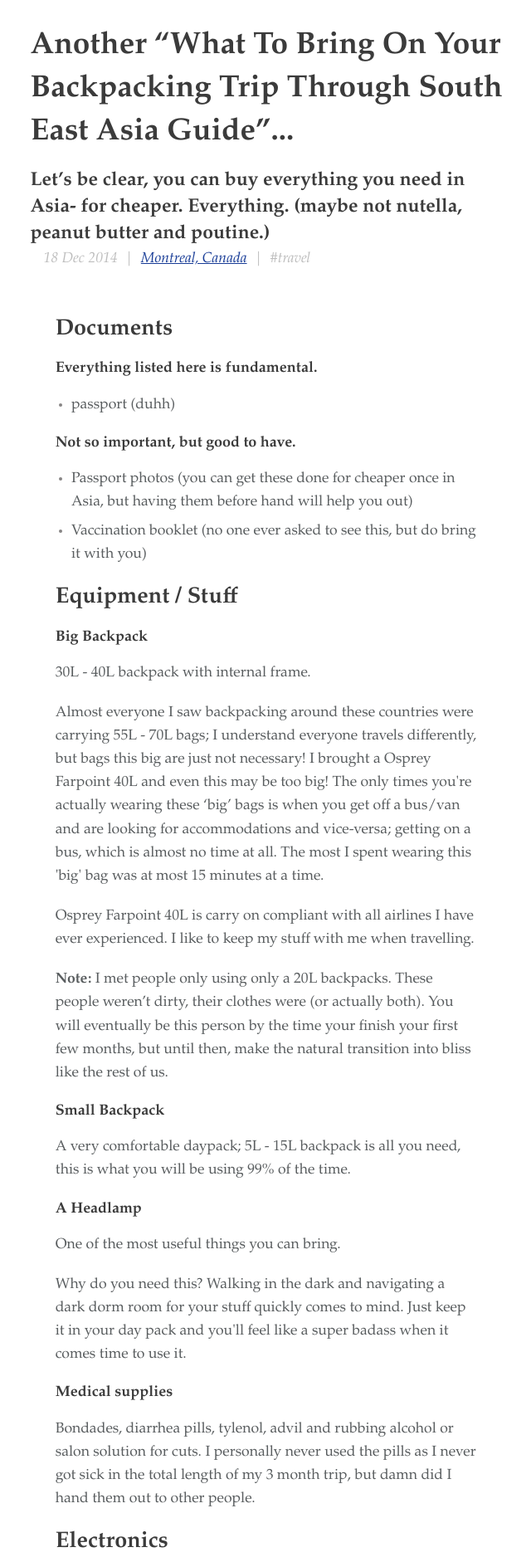
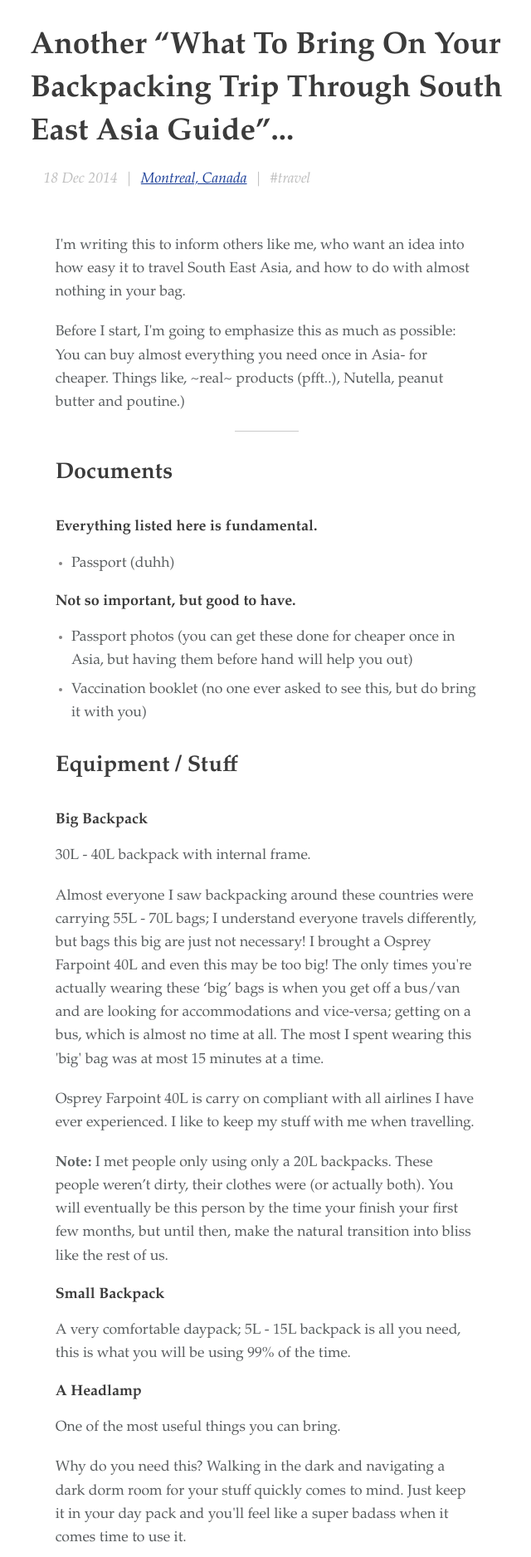
Before and after one commit to adamleithp/adamleithp.github.io, a Jekyll site: the page built from _posts/2014-12-18-Another-What-to-bring-on-your-backpacking-trip-through-South-East-Asia-guide.html, in a window 1280 px wide. Shown: the part 446-2322 px from the top of the page at 83% size, without its empty margins (237-877 px from the left). Built offline with Jekyll 4.4.1, drawn with Linux system fonts in a browser that asks for light colours; nearby versions of some CDN libraries; some web fonts are replaced; Markdown is read by kramdown in place of the engine named in the settings.

Commit message:
fixed SEA post

```diff
--- a/_posts/2014-12-18-Another-What-to-bring-on-your-backpacking-trip-through-South-East-Asia-guide.html
+++ b/_posts/2014-12-18-Another-What-to-bring-on-your-backpacking-trip-through-South-East-Asia-guide.html
@@ -1,7 +1,7 @@
 ---
 layout: blog_post
 title: Another “What to bring on your backpacking trip through South East Asia guide”...
-sub: Let’s be clear, you can buy everything you need in Asia- for cheaper. Everything. (maybe not nutella, peanut butter and poutine.)
+sub:
 city: Montreal
 country: Canada
 category: travel
@@ -9,12 +9,18 @@ imageUrl: /assets/images/
 imageName: backpacking-guide.jpg
 ---
 
+<p>I'm writing this to inform others like me, who want an idea into how easy it to travel South East Asia, and how to do with almost nothing in your bag.</p>
+
+<p>Before I start, I'm going to emphasize this as much as possible: You can buy almost everything you need once in Asia- for cheaper. Things like, ~real~ products (pfft..), Nutella, peanut butter and poutine.)</p>
+
+
+<hr>
 
 <h3>Documents</h3>
 <h5>Everything listed here is fundamental.</h5>
 
 <ul>
-	<li><p>passport (duhh)</p></li>
+	<li><p>Passport (duhh)</p></li>
 </ul>
 
 <h5>Not so important, but good to have.</h5>
--- a/assets/styles/_style.scss
+++ b/assets/styles/_style.scss
@@ -882,6 +882,9 @@ $stage-push: 4em;
     h1,h2,h3,h4,h5,h6 {
         margin-bottom: 1rem;
     }
+    h3 {
+        margin: 2rem 0 2.1rem;
+    }
     @media #{$very-small-down}{
         padding-left: 2rem;
         padding-right: 2rem;
```
Also changed, not shown: assets/js/app.min.js, assets/styles/app.css, 6 other files.
